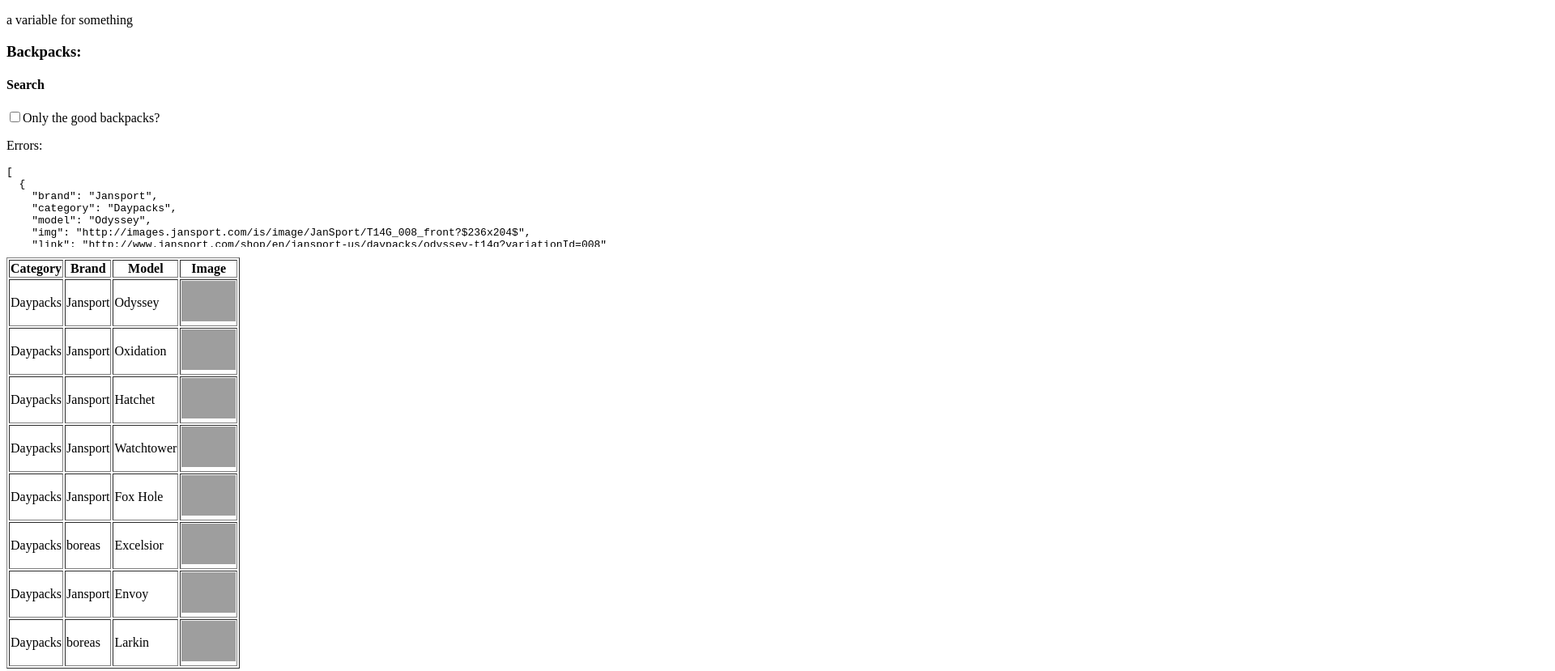
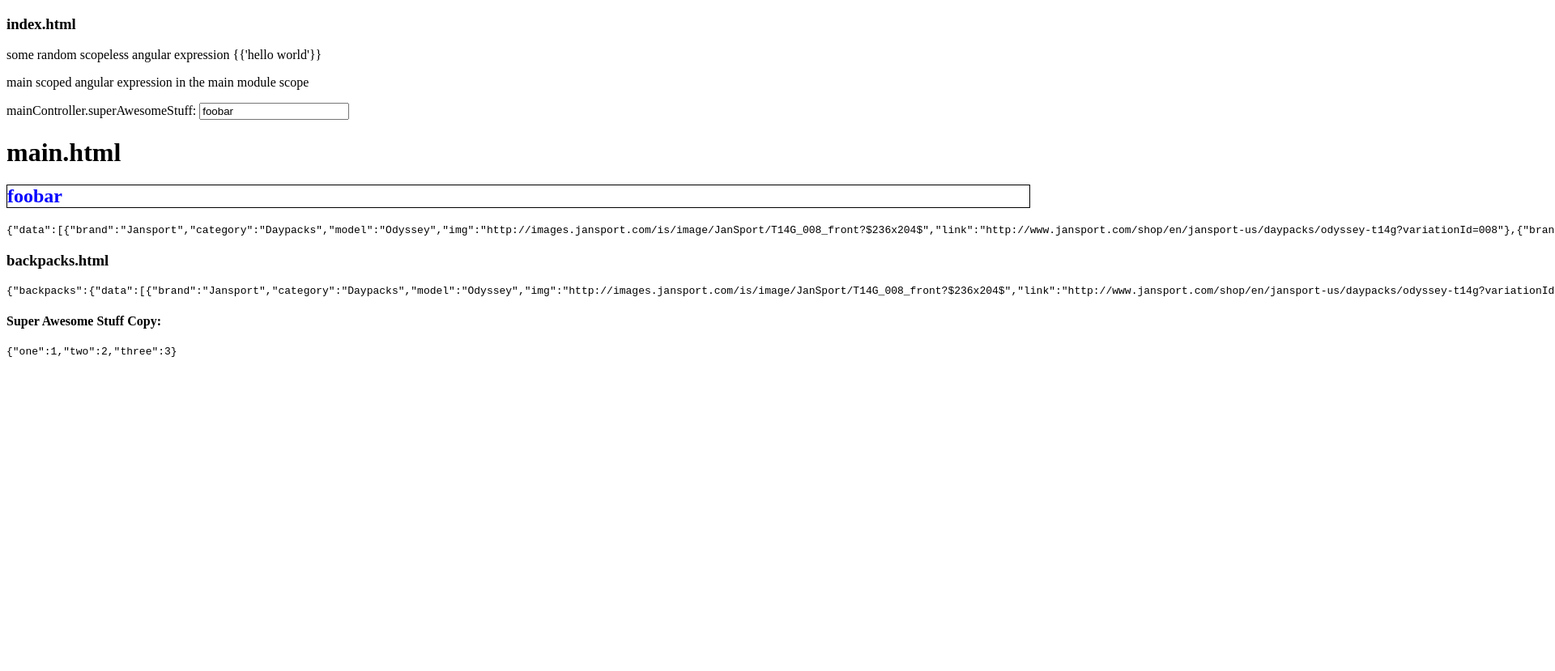
Before and after one commit to joseph-d-rodriguez/loquacious-octo-sniffle, a plain HTML site: page Do/workshop-02/index.html in a window 1280 px wide. Shown: the top 829 px of the page at 81% size, 1920 px wide, since content can reach past the window. After the commit the page ends 800 px from the top, so only its background shows below. Drawn offline with nearby package versions, Linux system fonts and the light colour scheme; grey boxes are pictures that could not be loaded.

Commit message:
components, bindToController directives

```diff
--- a/Do/workshop-02/backpack-data-model.js
+++ b/Do/workshop-02/backpack-data-model.js
@@ -2,13 +2,14 @@
     angular.module('backpackData', [])
 
     .controller('BackpackDataController', function($scope, backpackData, $timeout) {
-        $scope.something = 'a variable for something';
+        var that = this;
+        that.something = 'a variable for something';
 
         $timeout(function() {
             backpackData.get().then(function(response) {
-                $scope.backpacks = response.data;
+                that.backpacks = response.data;
             }).catch(function(response) {
-               $scope.backpacksError = response.status + ': ' + response.data;
+               that.backpacksError = response.status + ': ' + response.data;
             });
         },
         2000);
--- /dev/null
+++ b/Do/workshop-02/components/backpacks/backpacks.html
@@ -0,0 +1,8 @@
+<div>
+    <h3>backpacks.html</h3>
+    <pre>{{bpDirectiveCtrl}}</pre>
+    <div>
+        <h4>Super Awesome Stuff Copy:</h4>
+        <pre>{{bpDirectiveCtrl.superAwesomeStuffCopy}}</pre>
+    </div>
+</div>
--- /dev/null
+++ b/Do/workshop-02/components/backpacks/backpacks.js
@@ -0,0 +1,42 @@
+;(function(angular) {
+    angular.module('backpacks', [])
+
+    .service('backpacksService', function backpacksServiceConstructor($http) {
+        this.get = function() { return $http.get('./components/backpacks/backpacks.json'); };
+    })
+
+    .factory('backpacksFactory', function backpacksFactoryConstructor($http) {
+        return $http.get('./components/backpacks/backpacks.json');
+    })
+
+    .controller('BackpacksController', function(backpacksService, backpacksFactory) {
+        var that = this;
+
+        // Instantiate backpacks base object
+        that.backpacks = {};
+
+        // Load backpack json data.
+        //backpacksService.get()
+        backpacksFactory
+            .then(function(response) {
+                that.backpacks.data = response.data;
+            })
+            .catch(function(errorResponse) {
+                that.backpacks.error = response.data;
+            })
+        ;
+    })
+
+    .directive('backpacksTag', function() {
+        return {
+            restrict: 'E',
+            templateUrl: './components/backpacks/backpacks.html',
+            controller: 'BackpacksController',
+            controllerAs: 'bpDirectiveCtrl',
+            scope: {},
+            bindToController: {
+                superAwesomeStuffCopy: "=param"
+            }
+        }
+    });
+})(window.angular);
--- /dev/null
+++ b/Do/workshop-02/components/main/main.html
@@ -0,0 +1,4 @@
+<div>
+    <h1>main.html</h1>
+    <h2 style="color: blue;font-weight: bold;border: 1px solid black;">{{mainCtrl.superAwesomeStuff}}</h2>
+</div>
--- /dev/null
+++ b/Do/workshop-02/components/main/main.js
@@ -0,0 +1,16 @@
+;(function(angular) {
+    angular.module('mainApp', ['backpacks'])
+
+    .controller('MainController', function MainControllerConstructor() {
+        this.superAwesomeStuff = 'foobar';
+    })
+
+    .directive('mainPage', function() {
+        return {
+            restrict: 'E',
+            templateUrl: './components/main/main.html',
+            controller: 'MainController',
+            controllerAs: 'mainCtrl'
+        }
+    });
+})(window.angular);
--- a/Do/workshop-02/display-backpacks.html
+++ b/Do/workshop-02/display-backpacks.html
@@ -13,7 +13,7 @@
             Image
         </th>
     </tr>
-    <tr ng-repeat="b in backpacks">
+    <tr ng-repeat="b in bpDataCtrl.backpacks">
         <td>
             {{b.category}}
         </td>
--- a/Do/workshop-02/index.html
+++ b/Do/workshop-02/index.html
@@ -1,14 +1,43 @@
 <!doctype html>
-<html>
+<html xmlns:backpacks-main="http://www.w3.org/1999/html">
     <head>
         <title>Workshop #2</title>
+        <link src="../lib/bootstrap/dist/css/bootstrap.css">
     </head>
-    <body ng-app="workshop2App">
+    <body>
+
+        <h3>index.html</h3>
+
+        <p>some random scopeless angular expression {{'hello world'}}</p>
+
+        <div ng-app="mainApp">
+            <div>
+                <p>main scoped angular expression {{'in the main module scope'}}</p>
+                <div ng-controller="MainController as mainController">
+                    <p>mainController.superAwesomeStuff: <input ng-model="mainController.superAwesomeStuff"></p>
+                </div>
+                <main-page></main-page>
+            </div>
+
+            <div>
+
+                <div ng-controller="BackpacksController as bpCtrl">
+                    <pre>{{bpCtrl.backpacks}}</pre>
+                </div>
+
+                <backpacks-tag param="{one:1,two:2,three:3}"></backpacks-tag>
+            </div>
+        </div>
+
+
+        <!--
         <div>
 
 
-            <section ng-controller="BackpackDataController">
-                <p ng-bind="something"></p>
+            <section ng-controller="BackpackDataController as bpDataCtrl">
+                <div>
+                    <p ng-bind="bpDataCtrl.something"></p>
+                </div>
 
                 <h3>Backpacks:</h3>
 
@@ -17,9 +46,9 @@
                     <input type="checkbox" ng-model="illestQuery"><span>Only the good backpacks?</span><br>
                 </div>
 
-                <img src="./spiffygif_30x30.gif" ng-hide="backpacks">
-                <p ng-hide="!backpacks">Errors: {{backpacksError}}</p>
-                <pre style="height: 100px;overflow: scroll;" ng-hide="!backpacks" ng-bind="backpacks | filter:{illest:illestQuery}| json"></pre>
+                <img src="./spiffygif_30x30.gif" ng-hide="bpDataCtrl.backpacks">
+                <p ng-hide="!bpDataCtrl.backpacks">Errors: {{bpDataCtrl.backpacksError}}</p>
+                <pre style="height: 100px;overflow: scroll;" ng-hide="!bpDataCtrl.backpacks" ng-bind="bpDataCtrl.backpacks | filter:{illest:illestQuery}| json"></pre>
 
                 <display-backpacks></display-backpacks>
             </section>
@@ -30,10 +59,11 @@
             </section>
 
         </div>
+        -->
 
         <script src="../lib/angular/angular.js"></script>
-        <script src="public-backpack-model.js"></script>
-        <script src="backpack-data-model.js"></script>
-        <script src="app.js"></script>
+
+        <script src="./components/main/main.js"></script>
+        <script src="./components/backpacks/backpacks.js"></script>
     </body>
 </html>
```
Also changed, not shown: Do/workshop-02/components/backpacks/backpacks.json (renamed from Do/workshop-02/backpacks.json).
